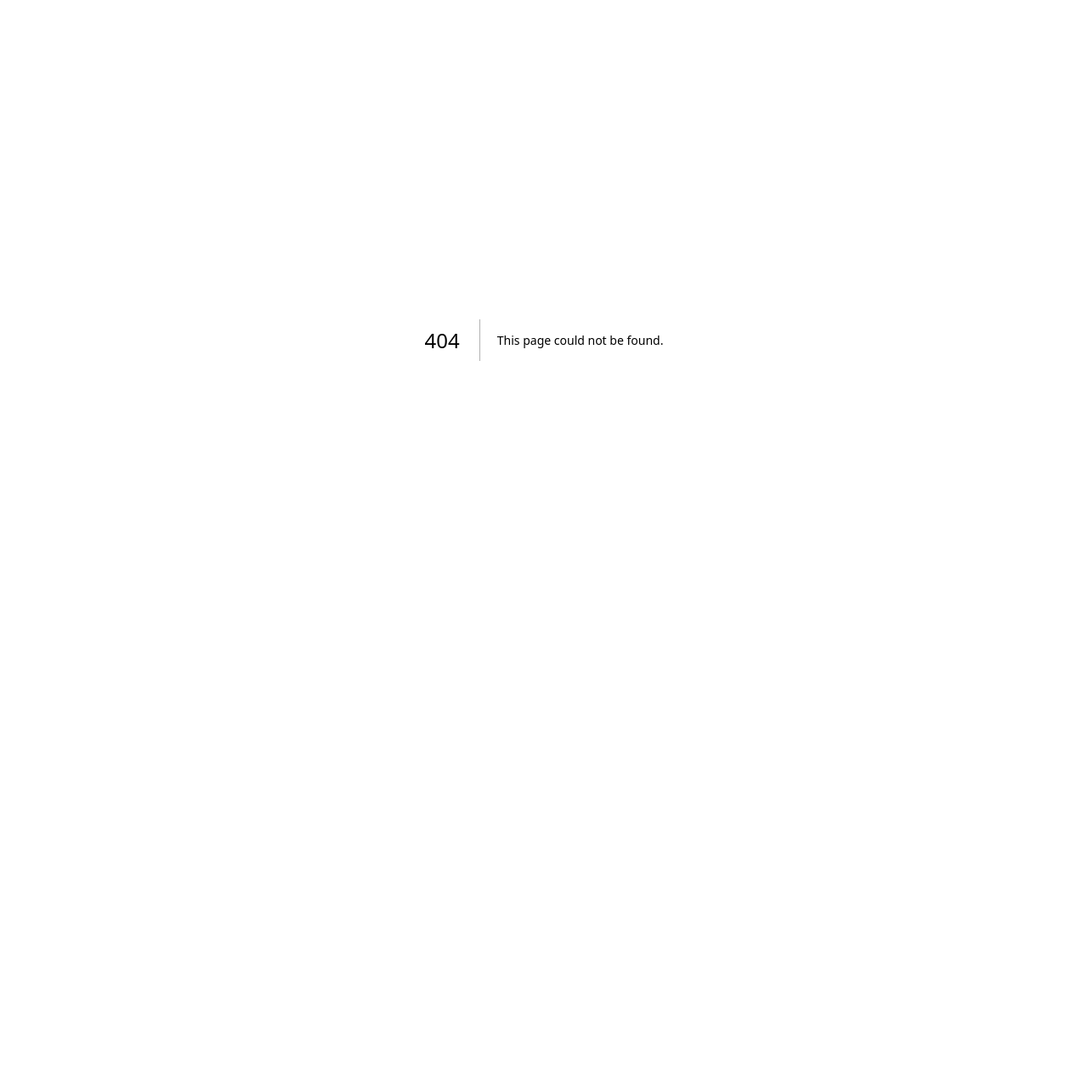
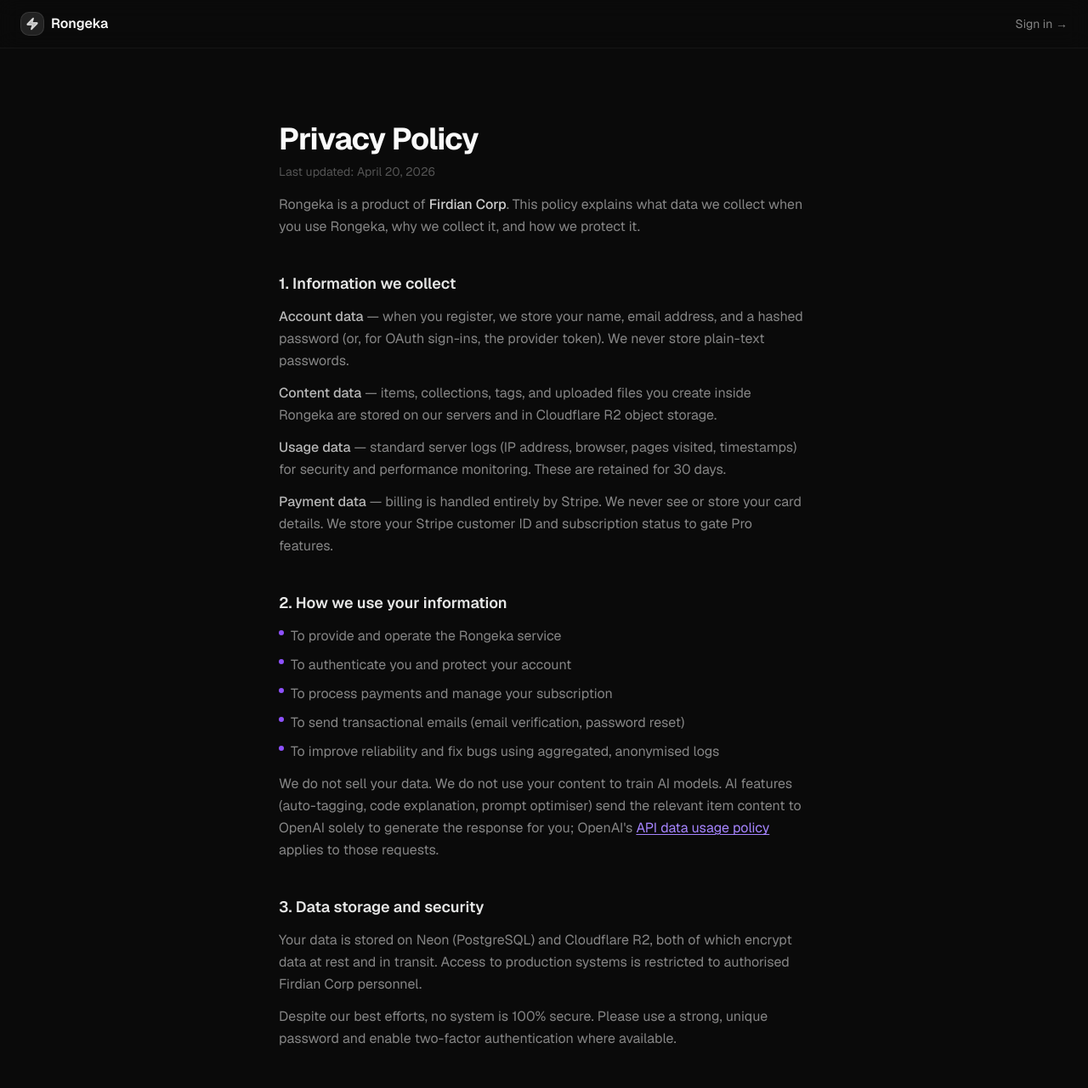
Before and after one commit to iannyFARUE/rongeka, a Next.js app: page /privacy in a window 1280 px wide. Before the commit this address had no page. Shown: the top 1281 px of the page at 85% size. Before the commit the page ends 800 px from the top, so only its background shows below. Built offline with nearby package versions, Linux system fonts and the light colour scheme.

Commit message:
added privacy page

```diff
--- a/src/app/page.tsx
+++ b/src/app/page.tsx
@@ -391,7 +391,7 @@
               title: "Company",
               links: [
                 { label: "About", href: "/about" },
-                { label: "Privacy", href: null },
+                { label: "Privacy", href: "/privacy" },
                 { label: "Terms", href: null },
                 { label: "Contact", href: null },
               ],
--- /dev/null
+++ b/src/app/privacy/page.tsx
@@ -0,0 +1,204 @@
+import Link from "next/link";
+import { Zap } from "lucide-react";
+
+export const metadata = {
+  title: "Privacy Policy — Rongeka",
+  description: "How Rongeka collects, uses, and protects your data.",
+};
+
+const LAST_UPDATED = "April 20, 2026";
+
+function Section({
+  title,
+  children,
+}: {
+  title: string;
+  children: React.ReactNode;
+}) {
+  return (
+    <section className="space-y-3">
+      <h2 className="text-lg font-semibold text-white/90">{title}</h2>
+      <div className="text-white/50 leading-relaxed space-y-3">{children}</div>
+    </section>
+  );
+}
+
+export default function PrivacyPage() {
+  return (
+    <div className="min-h-screen bg-background text-foreground">
+      {/* Nav */}
+      <header className="fixed inset-x-0 top-0 z-50 border-b border-white/5 bg-background/80 backdrop-blur-md">
+        <div className="max-w-7xl mx-auto px-6 h-14 flex items-center justify-between">
+          <Link href="/" className="inline-flex items-center gap-2">
+            <div className="w-7 h-7 rounded-lg bg-white/10 border border-white/10 flex items-center justify-center">
+              <Zap className="w-4 h-4 text-white/70 fill-white/70" />
+            </div>
+            <span className="font-semibold">Rongeka</span>
+          </Link>
+          <Link
+            href="/sign-in"
+            className="text-sm text-white/50 hover:text-white transition-colors"
+          >
+            Sign in →
+          </Link>
+        </div>
+      </header>
+
+      {/* Content */}
+      <main className="max-w-2xl mx-auto px-6 pt-36 pb-24 space-y-10">
+        <div className="space-y-2">
+          <h1 className="text-4xl font-bold tracking-tight">Privacy Policy</h1>
+          <p className="text-sm text-white/30">Last updated: {LAST_UPDATED}</p>
+          <p className="text-white/50 leading-relaxed pt-2">
+            Rongeka is a product of{" "}
+            <span className="text-white/80 font-medium">Firdian Corp</span>.
+            This policy explains what data we collect when you use Rongeka, why
+            we collect it, and how we protect it.
+          </p>
+        </div>
+
+        <Section title="1. Information we collect">
+          <p>
+            <span className="text-white/70 font-medium">Account data</span> —
+            when you register, we store your name, email address, and a hashed
+            password (or, for OAuth sign-ins, the provider token). We never
+            store plain-text passwords.
+          </p>
+          <p>
+            <span className="text-white/70 font-medium">Content data</span> —
+            items, collections, tags, and uploaded files you create inside
+            Rongeka are stored on our servers and in Cloudflare R2 object
+            storage.
+          </p>
+          <p>
+            <span className="text-white/70 font-medium">Usage data</span> —
+            standard server logs (IP address, browser, pages visited,
+            timestamps) for security and performance monitoring. These are
+            retained for 30 days.
+          </p>
+          <p>
+            <span className="text-white/70 font-medium">Payment data</span> —
+            billing is handled entirely by Stripe. We never see or store your
+            card details. We store your Stripe customer ID and subscription
+            status to gate Pro features.
+          </p>
+        </Section>
+
+        <Section title="2. How we use your information">
+          <ul className="space-y-2">
+            {[
+              "To provide and operate the Rongeka service",
+              "To authenticate you and protect your account",
+              "To process payments and manage your subscription",
+              "To send transactional emails (email verification, password reset)",
+              "To improve reliability and fix bugs using aggregated, anonymised logs",
+            ].map((item) => (
+              <li key={item} className="flex items-start gap-2">
+                <span className="mt-1.5 w-1.5 h-1.5 rounded-full bg-violet-500 shrink-0" />
+                {item}
+              </li>
+            ))}
+          </ul>
+          <p>
+            We do not sell your data. We do not use your content to train AI
+            models. AI features (auto-tagging, code explanation, prompt
+            optimiser) send the relevant item content to OpenAI solely to
+            generate the response for you; OpenAI&apos;s{" "}
+            <a
+              href="https://openai.com/policies/api-data-usage-policies"
+              target="_blank"
+              rel="noopener noreferrer"
+              className="text-violet-400 hover:text-violet-300 underline underline-offset-2"
+            >
+              API data usage policy
+            </a>{" "}
+            applies to those requests.
+          </p>
+        </Section>
+
+        <Section title="3. Data storage and security">
+          <p>
+            Your data is stored on Neon (PostgreSQL) and Cloudflare R2, both of
+            which encrypt data at rest and in transit. Access to production
+            systems is restricted to authorised Firdian Corp personnel.
+          </p>
+          <p>
+            Despite our best efforts, no system is 100% secure. Please use a
+            strong, unique password and enable two-factor authentication where
+            available.
+          </p>
+        </Section>
+
+        <Section title="4. Cookies and sessions">
+          <p>
+            Rongeka uses a single session cookie to keep you signed in. We do
+            not use third-party advertising or tracking cookies.
+          </p>
+        </Section>
+
+        <Section title="5. Data retention and deletion">
+          <p>
+            Your account and all associated content are retained for as long as
+            your account is active. You can permanently delete your account from{" "}
+            <span className="text-white/70">Settings → Delete Account</span>.
+            Deletion removes your user record, all items, collections, and
+            uploaded files. Stripe customer data is subject to Stripe&apos;s
+            own retention policy.
+          </p>
+        </Section>
+
+        <Section title="6. Third-party services">
+          <ul className="space-y-2">
+            {[
+              { name: "Neon", purpose: "PostgreSQL database hosting" },
+              { name: "Cloudflare R2", purpose: "File and image storage" },
+              { name: "Stripe", purpose: "Payment processing" },
+              { name: "Resend", purpose: "Transactional email delivery" },
+              { name: "OpenAI", purpose: "AI features (Pro tier)" },
+              { name: "GitHub OAuth", purpose: "Optional OAuth sign-in" },
+            ].map(({ name, purpose }) => (
+              <li key={name} className="flex items-start gap-2">
+                <span className="mt-1.5 w-1.5 h-1.5 rounded-full bg-violet-500 shrink-0" />
+                <span>
+                  <span className="text-white/70 font-medium">{name}</span> —{" "}
+                  {purpose}
+                </span>
+              </li>
+            ))}
+          </ul>
+        </Section>
+
+        <Section title="7. Changes to this policy">
+          <p>
+            We may update this policy from time to time. When we do, we will
+            update the &quot;Last updated&quot; date at the top of this page. Continued
+            use of Rongeka after changes constitutes acceptance of the updated
+            policy.
+          </p>
+        </Section>
+
+        <Section title="8. Contact">
+          <p>
+            Questions about this policy? Email us at{" "}
+            <a
+              href="mailto:privacy@firdian.com"
+              className="text-violet-400 hover:text-violet-300 underline underline-offset-2"
+            >
+              privacy@firdian.com
+            </a>
+            .
+          </p>
+        </Section>
+
+        <div className="pt-4">
+          <Link
+            href="/"
+            className="text-sm text-white/40 hover:text-white/70 transition-colors"
+          >
+            ← Back to home
+          </Link>
+        </div>
+      </main>
+    </div>
+  );
+}
```
